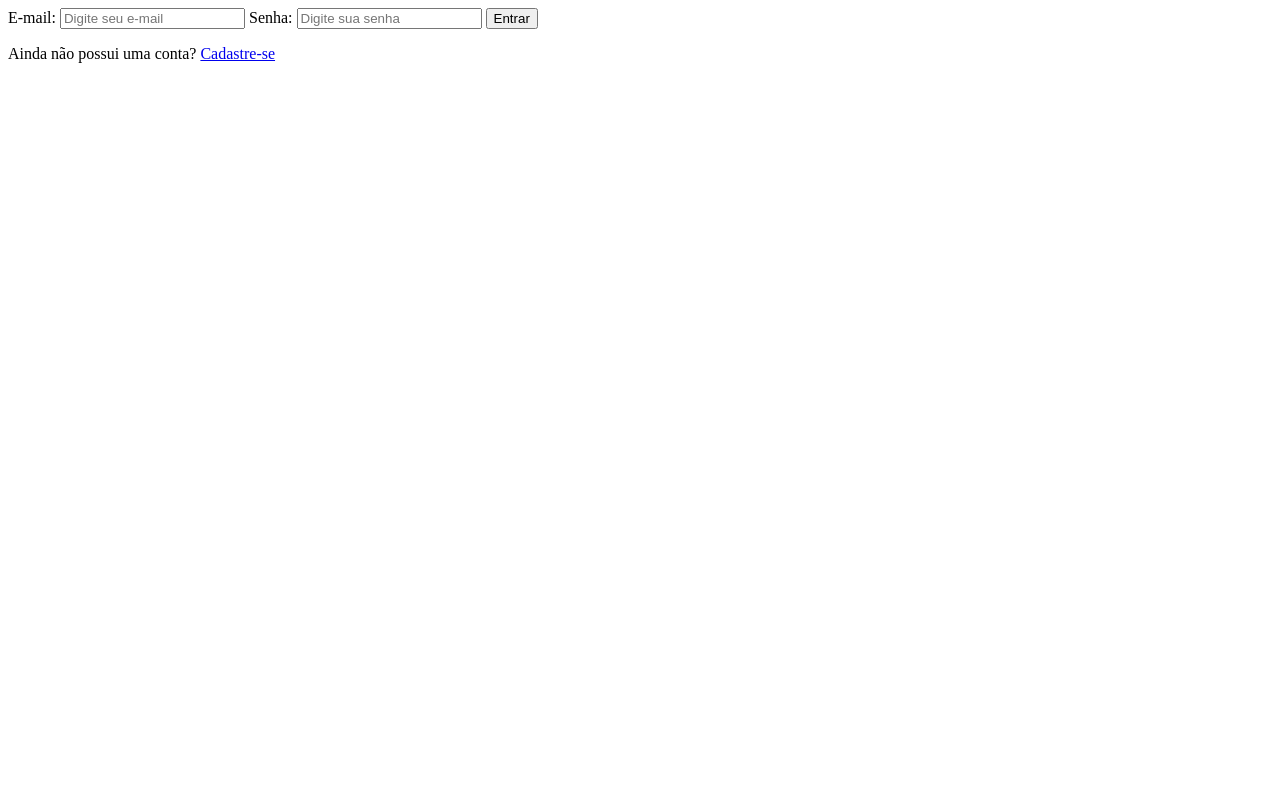
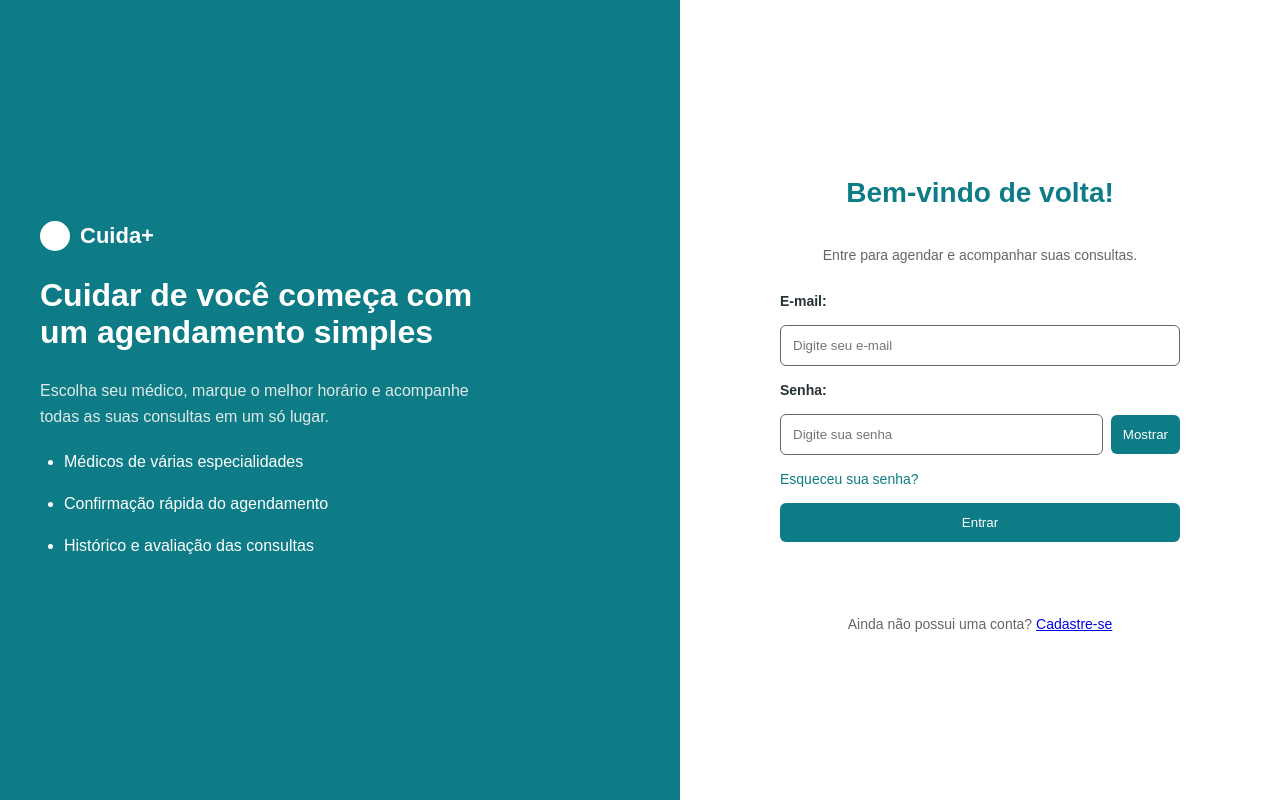
Before and after one commit to beferrasso-dev/CuidaMais, a plain HTML site: page cuida-mais/index.html in a window 1280 px wide. Drawn offline with Linux system fonts and the light colour scheme.

Commit message:
finalização da classe LoginPage.js e arquivo index.html

```diff
--- /dev/null
+++ b/cuida-mais/css/login.css
@@ -0,0 +1,156 @@
+main {
+    display: flex;
+    min-height: 100vh;
+}
+
+section {
+    flex: 1;
+}
+
+body {
+    margin: 0;
+    font-family: Arial, sans-serif;
+
+}
+
+.apresentacao {
+    background-color: #0D7C87;
+    color: white;
+    display: flex;
+    justify-content: flex-start;
+    align-items: center;
+    padding: 40px;
+}
+
+.apresentacao h2 {
+    font-size: 32px;
+    color: white;
+}
+
+.apresentacao p {
+    font-size: 16px;
+    color: #E0EAE8;
+    line-height: 1.6;
+}
+
+.apresentacao ul {
+    padding-left: 24px;
+    margin-top: 24px;
+}
+
+.apresentacao li {
+    font-size: 16px;
+    margin-bottom: 24px;
+}
+
+.apresentacao div {
+    max-width: 450px;
+}
+
+.apresentacao h2,
+.apresentacao p {
+    text-align: left;
+}
+
+.login {
+    background-color: #FFFFFF;
+    color: #263238;
+    display: flex;
+    flex-direction: column;
+    justify-content: center;
+    align-items: center;
+    gap: 16px;
+}
+
+button {
+    padding: 12px;
+    background-color: #0D7C87;
+    color: white;
+    border: none;
+    border-radius: 6px;
+    cursor: pointer;
+}
+
+form {
+    display: flex;
+    flex-direction: column;
+    gap: 16px;
+    width: 100%;
+    max-width: 400px;
+}
+
+input {
+    padding: 12px;
+    border: 1px solid #666666;
+    border-radius: 6px;
+}
+
+label {
+    font-size: 14px;
+    font-weight: bold;
+}
+
+h1 {
+    font-size: 28px;
+    color: #0D7C87;
+    margin-bottom: 8px;
+}
+
+p {
+    font-size: 14px;
+    color: #666666;
+}
+
+h1,
+p {
+    text-align: center;
+}
+
+input:focus {
+    outline: 2px solid #0D7C87;
+    border-color: #0D7C87;
+}
+
+input {
+    width: 100%;
+    box-sizing: border-box;
+}
+
+#link-recuperar-senha {
+    color: #0D7C87;
+    font-size: 14px;
+    text-decoration: none;
+}
+
+.campo-senha {
+    display: flex;
+    gap: 8px;
+    align-items: center;
+}
+
+.campo-senha input {
+    flex: 1;
+    min-width: 0;
+}
+
+.campo-senha button {
+    width: auto;
+    white-space: nowrap;
+}
+
+.marca {
+    display: flex;
+    align-items: center;
+    gap: 10px;
+    margin-bottom: 20px;
+    font-size: 22px;
+    font-weight: bold;
+    color: white;
+}
+
+.icone-marca {
+    width: 30px;
+    height: 30px;
+    background-color: white;
+    border-radius: 50%;
+}
--- a/cuida-mais/index.html
+++ b/cuida-mais/index.html
@@ -5,19 +5,46 @@
     <meta charset="UTF-8">
     <meta name="viewport" content="width=device-width, initial-scale=1.0">
     <title>CuidaMais - Login</title>
+    <link rel="stylesheet" href="css/login.css">
 
 </head>
 
 <body>
+    <main>
+        <section class="apresentacao">
+            <div>
+                <div class="marca">
+                    <span class="icone-marca"></span>
+                    <span>Cuida+</span>
+                </div>
+                <h2>Cuidar de você começa com um agendamento simples</h2>
+                <p>Escolha seu médico, marque o melhor horário e acompanhe todas as suas consultas em um só lugar.</p>
+                <ul>
+                    <li>Médicos de várias especialidades</li>
+                    <li>Confirmação rápida do agendamento</li>
+                    <li>Histórico e avaliação das consultas</li>
+                </ul>
+            </div>
+
+        </section>
+        <section class="login">
             <form id="form-login">
+                <h1>Bem-vindo de volta!</h1>
+                <p>Entre para agendar e acompanhar suas consultas.</p>
                 <label for="email">E-mail:</label>
-        <input type="email" id="email" name="email" placeholder="Digite seu e-mail" required>
+                <input type="text" id="email" name="email" placeholder="Digite seu e-mail" required>
                 <label for="senha">Senha:</label>
+                <div class="campo-senha">
                     <input type="password" id="senha" name="senha" placeholder="Digite sua senha" required>
+                    <button type="button" id="mostrar-senha">Mostrar</button>
+                </div>
+                <a href="#" id="link-recuperar-senha">Esqueceu sua senha?</a>
                 <button type="submit">Entrar</button>
                 <p id="mensagem-erro"></p>
-        <p> Ainda não possui uma conta? <a href="cadastro.html">Cadastre-se</a></p>
+                <p> Ainda não possui uma conta? <a href="cadastro.html" id="link-cadastro">Cadastre-se</a></p>
             </form>
+        </section>
+    </main>
     <script src="js/data/dados-iniciais.js"></script>
     <script src="js/utils/Storage.js"></script>
     <script src="js/utils/Validador.js"></script>
@@ -28,6 +55,7 @@
     </script>
 
 
+
 </body>
 
 </html>
--- a/cuida-mais/js/pages/LoginPage.js
+++ b/cuida-mais/js/pages/LoginPage.js
@@ -2,30 +2,69 @@ class LoginPage {
 
     static iniciar() {
         const formulario = document.getElementById("form-login");
-        const mensagemErro = document.getElementById("mensagem-erro");
+        const botaoSenha = document.getElementById("mostrar-senha");
+        const linkCadastro = document.getElementById("link-cadastro");
+
+        if (linkCadastro != null) {
+            linkCadastro.addEventListener("click", () => LoginPage.abrirCadastro());
+        }
+
+        if (botaoSenha != null) {
+            botaoSenha.addEventListener("click", () => LoginPage.alternarVisibilidadeSenha())
+        }
+
         if (formulario != null) {
-            formulario.addEventListener("submit", (event) => {
-                event.preventDefault();
-                mensagemErro.textContent = "";
+            formulario.addEventListener("submit", (evento) => {
+                LoginPage.aoEnviar(evento);
+            })
+        }
+    }
+    static aoEnviar(evento) {
+        evento.preventDefault();
+        LoginPage.mostrarErro("");
+        const campoEmail = document.getElementById("email");
+        const email = campoEmail.value;
+        const campoSenha = document.getElementById("senha");
+        const senha = campoSenha.value;
+        if (!LoginPage.validarCampos()) {
+            LoginPage.mostrarErro("E-mail ou senha inválidos.");
+            return;
+        }
+        const usuario = AuthService.login(email, senha);
+        if (usuario !== null) {
+            window.location.href = "medicos.html";
+        } else {
+            LoginPage.mostrarErro("E-mail ou senha incorretos.");
+        }
+    }
+    static validarCampos() {
         const campoEmail = document.getElementById("email");
         const email = campoEmail.value;
         const campoSenha = document.getElementById("senha");
         const senha = campoSenha.value;
         const emailValido = Validador.obrigatorio(email) && Validador.email(email);
         const senhaValida = Validador.obrigatorio(senha) && Validador.senhaMinima(senha, 6);
-                if (emailValido && senhaValida) {
-                    const usuario = AuthService.login(email, senha);
-                    if (usuario !== null) {
-                        window.location.href = "medicos.html";
+        return emailValido && senhaValida;
+    }
+
+    static mostrarErro(msg) {
+        const mensagemErro = document.getElementById("mensagem-erro");
+        mensagemErro.textContent = msg;
+    }
+
+    static alternarVisibilidadeSenha() {
+        const senha = document.getElementById("senha");
+        if (senha.type === "password") {
+            senha.type = "text";
         } else {
-                        mensagemErro.textContent = "Email ou senha inválidos.";
-                    }
-                } else {
-                    mensagemErro.textContent = "Email ou senha inválidos.";
-                }
-            })
+            senha.type = "password";
         }
     }
 
+    static abrirCadastro() {
+        window.location.href = "cadastro.html";
     }
+}
+
+
 LoginPage.iniciar();
```
Lines whose indentation alone changed are shown as unchanged.
